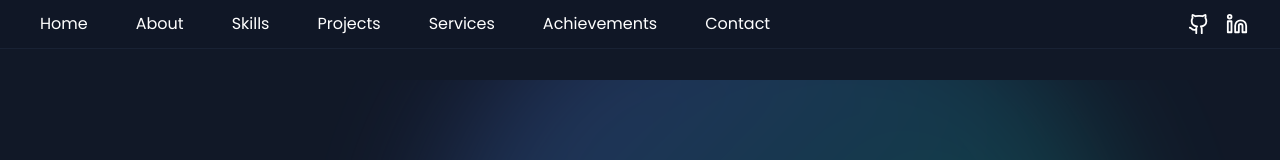
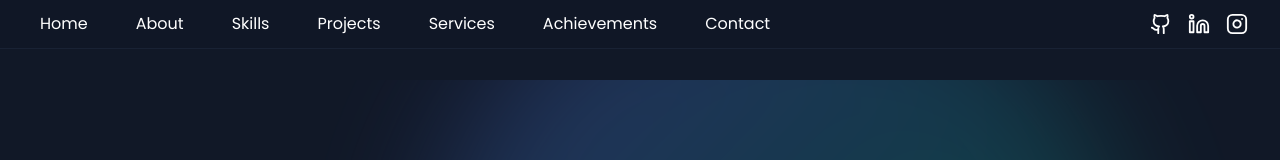
Before and after one commit to PremPanchal1224/prem-portfolio, a React (Vite) app: page / in a window 1280 px wide. Shown: the top 160 px of the page. Built offline with nearby package versions, Linux system fonts and the light colour scheme.

Commit message:
Add Instagram link
Re-added the Instagram link to the social links in the navigation bar.

```diff
--- a/src/components/Navbar.tsx
+++ b/src/components/Navbar.tsx
@@ -1,4 +1,5 @@
-import { Github, Linkedin } from "lucide-react";
+
+import { Github, Linkedin, Instagram } from "lucide-react";
 
 const navLinks = [
   { label: "Home", href: "#home" },
@@ -13,6 +14,7 @@ const navLinks = [
 const socialLinks = [
   { href: "https://github.com/PremPanchal1224", icon: Github, label: "GitHub" },
   { href: "https://linkedin.com/in/prempanchal1224", icon: Linkedin, label: "LinkedIn" },
+  { href: "https://instagram.com/prempanchal1224", icon: Instagram, label: "Instagram" },
 ];
 
 export default function Navbar() {
```
